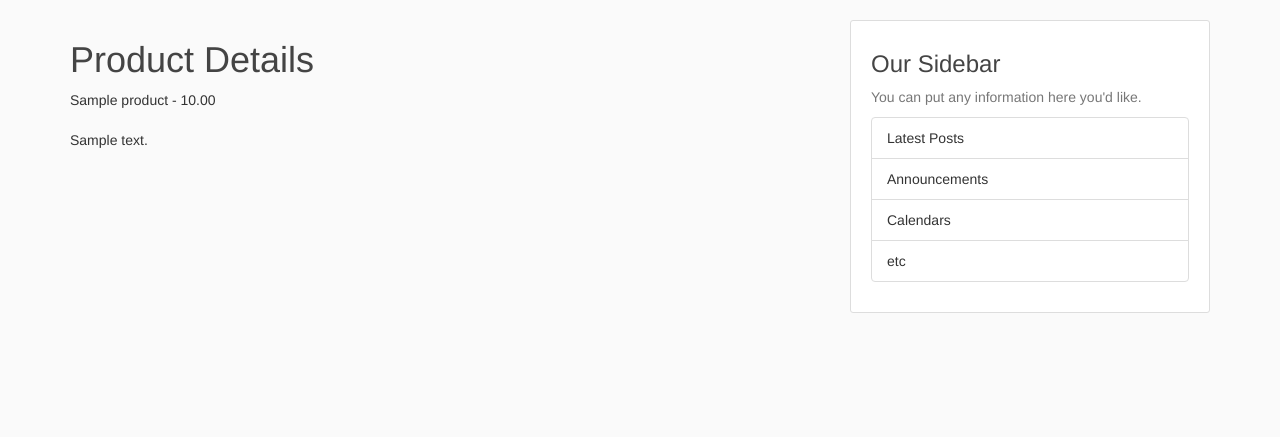
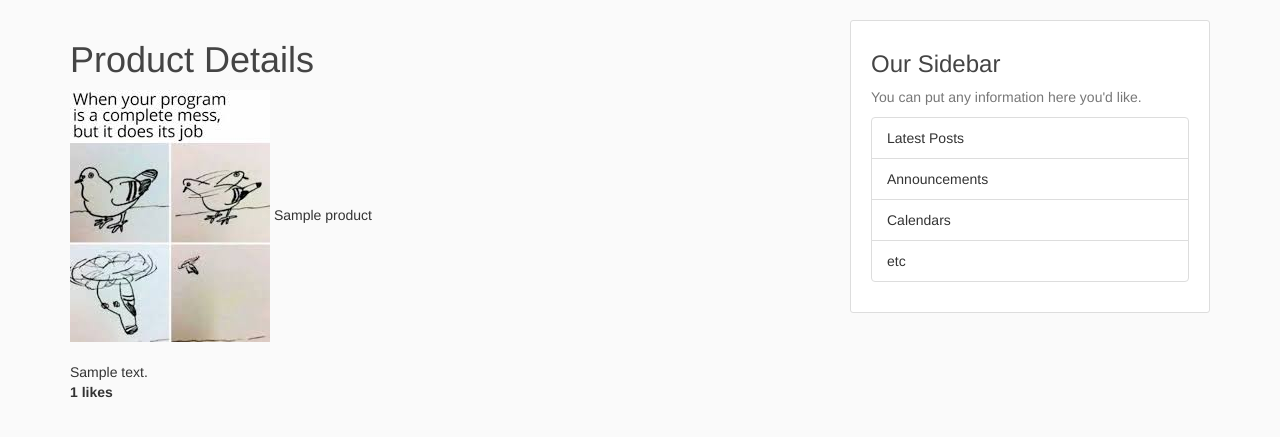
Before and after one commit to alexgeu/meme-project, a Django app: page /products/1 in a window 1280 px wide. Shown: the part 102-539 px from the top of the page. Run offline with Django 3.2, Linux system fonts and the light colour scheme; tables that the repository leaves empty hold one stand-in row (values such as "Sample post"); some libraries are stand-ins or nearby versions.

Commit message:
Show count of likes in detailed meme view

```diff
--- a/memeProject/templates/product_detail.html
+++ b/memeProject/templates/product_detail.html
@@ -2,8 +2,11 @@
 
 {% block mainContent %}
 <h1>{{ title }}</h1>
+<img src="/static/meme_pic.jpeg" class="card-image-top" alt="...">
 
-{{ obj.title }} - {{ obj.price }} <br><br>
+{{ obj.title }} <br><br>
 {{obj.description}}
+<br>
+<strong>{{ obj.liked.all.count }} likes</strong>
 
 {% endblock %}
```
